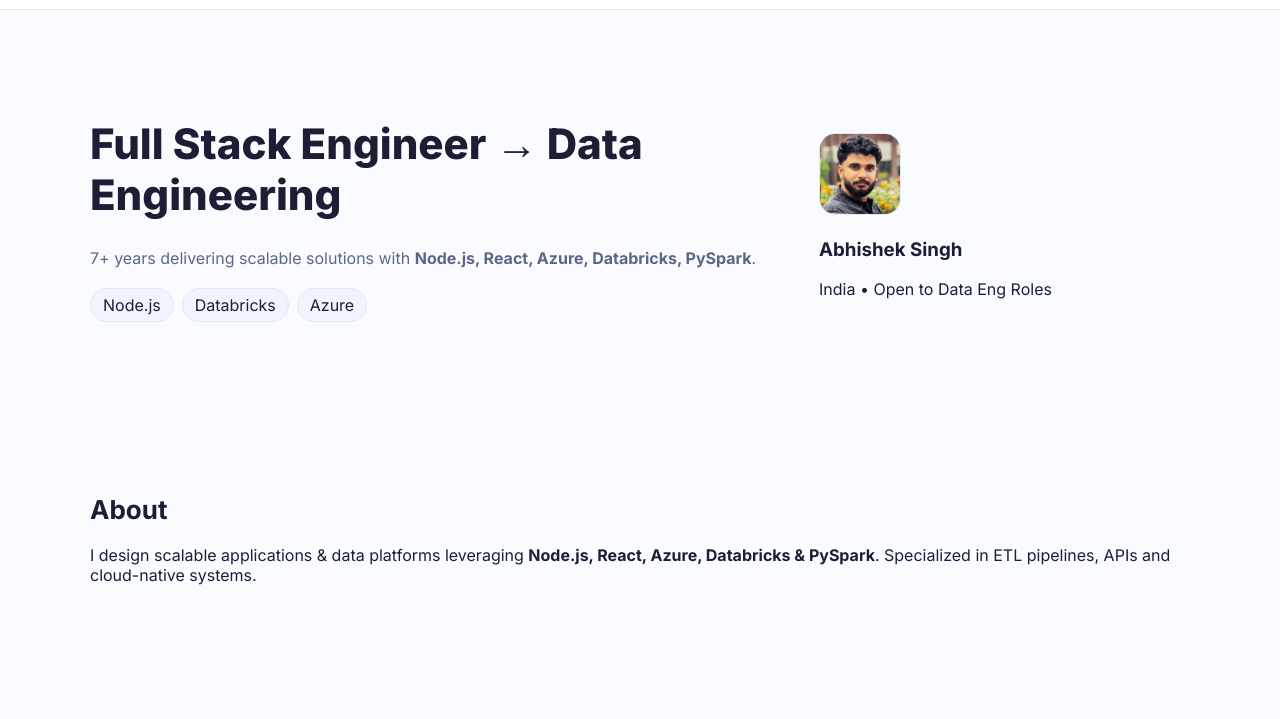
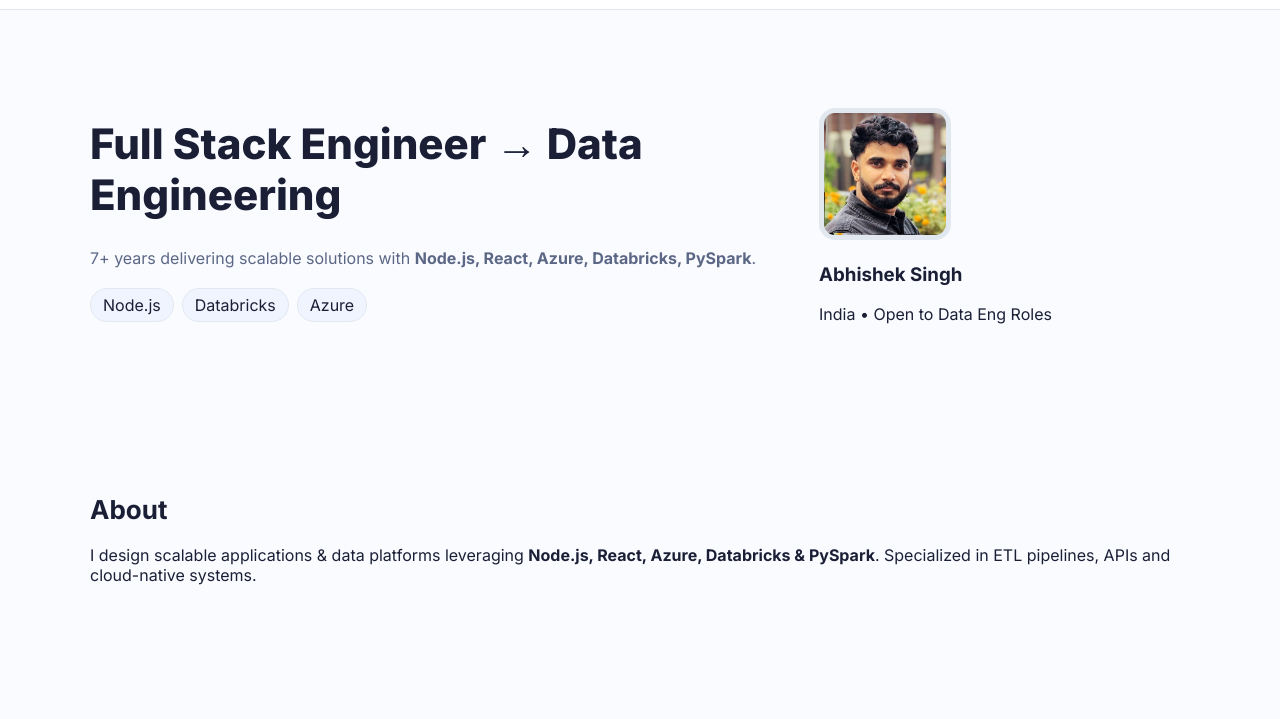
Before and after one commit to code-with-abhishek/portfolio, a plain HTML site: page index.html in a window 1280 px wide. Shown: the part 55-774 px from the top of the page. Drawn offline with Linux system fonts and the light colour scheme.

Commit message:
Update index.html

```diff
--- a/index.html
+++ b/index.html
@@ -17,6 +17,14 @@
     body{margin:0;font-family:'Inter',sans-serif;background:var(--bg);color:var(--text);scroll-behavior:smooth;}
     a{color:inherit;text-decoration:none;}
     .container{max-width:1100px;margin:auto;padding:0 20px;}
+
+    .avatar {
+  width: 122px;
+  height: 122px;
+  border-radius: 16px;
+  object-fit: cover;
+  border: 5px solid var(--border);
+}
 
     /* NAV */
     .nav{position:sticky;top:0;background:rgba(255,255,255,.95);border-bottom:1px solid var(--border);backdrop-filter:blur(6px);z-index:50;}
@@ -63,13 +71,7 @@
     .timeline-item p{margin:5px 0;color:var(--muted);}
 
     .pill{display:inline-block;background:var(--chip);border:1px solid var(--border);padding:6px 10px;border-radius:999px;font-size:12px;margin:2px;}
-    .avatar {
-  width: 80px;
-  height: 80px;
-  border-radius: 16px;
-  object-fit: cover;
-  border: 1px solid var(--border);
-}
+
 
     /* Highlight current marker */
     .timeline-item.current::before {
```
